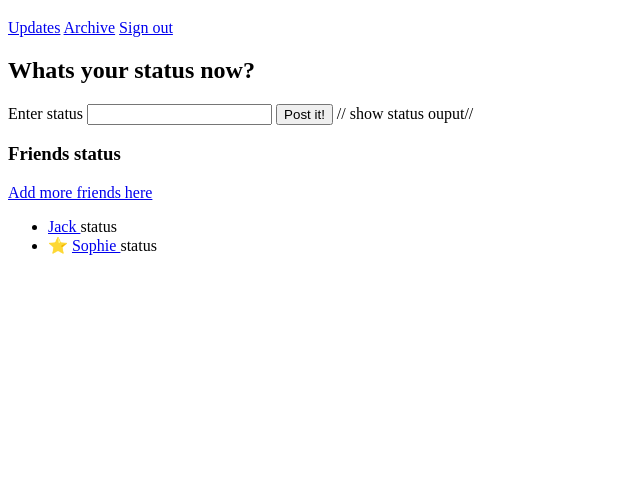
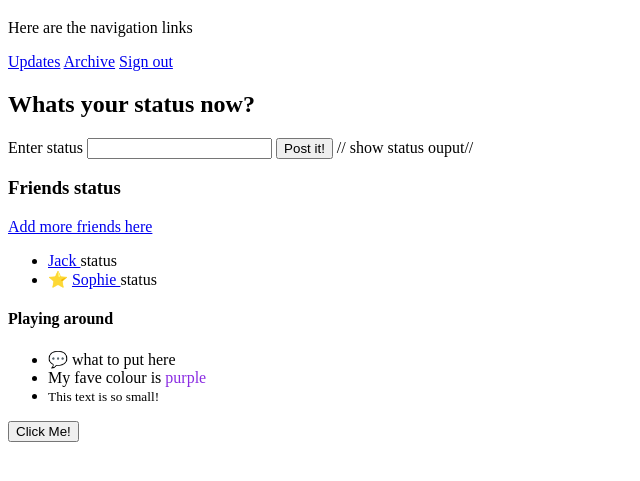
Before and after one commit to montanacraven/twitterproject, a website: page twitter.html in a window 1280 px wide. Shown: the part 61-542 px from the top of the page, without its empty margins (0-640 px from the left). Drawn offline with Linux system fonts and the light colour scheme.

Commit message:
final change

```diff
--- a/twitter.html
+++ b/twitter.html
@@ -8,8 +8,10 @@
 <header>
      <!-- put your content below -->
      <h1> Welcome to fake Twitter!</h1>
-     <p> <a href="updates.html"> Updates</a> <a href= "archive.html" > Archive</a> <a href= "signout.html"> Sign out</a>
-     </p>
+     <p> Here are the navigation links   </p>
+     <nav>
+         <a href="updates.html"> Updates</a> <a href= "archive.html" > Archive</a> <a href= "signout.html"> Sign out</a>
+    </nav>
 </header>
 <main>
     <section>
@@ -31,6 +33,16 @@
 
     </ul>
     </section>
+    <section>
+        <h4> Playing around</h4>
+        <ul>
+            <li> 💬 what to put here </li>
+            <li> My fave colour is <span style  = "color:blueviolet"> purple</span></li>
+            <li> <small> This text is so small! </small>  </li>
+        </ul>
+    </section>
+    <button type="button">Click Me!</button>
+    <section>
 </main>
 
 
```
